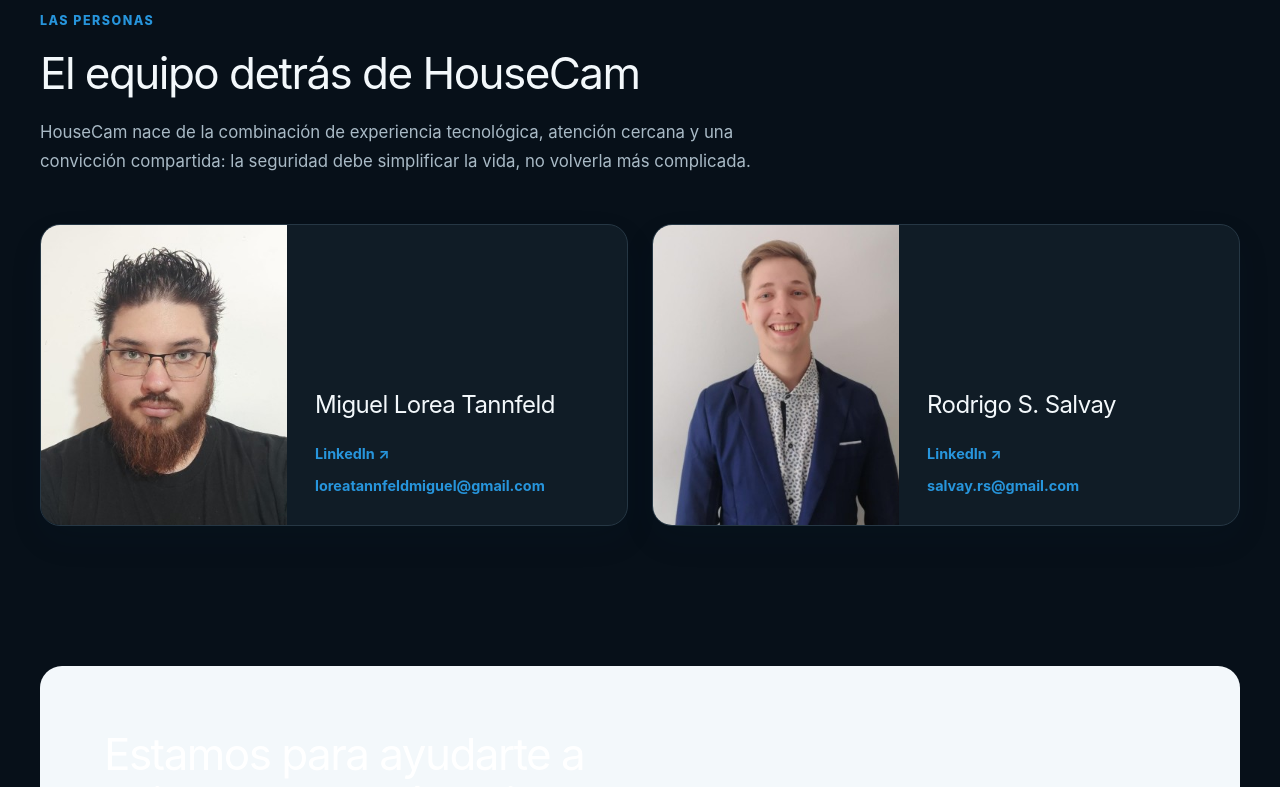
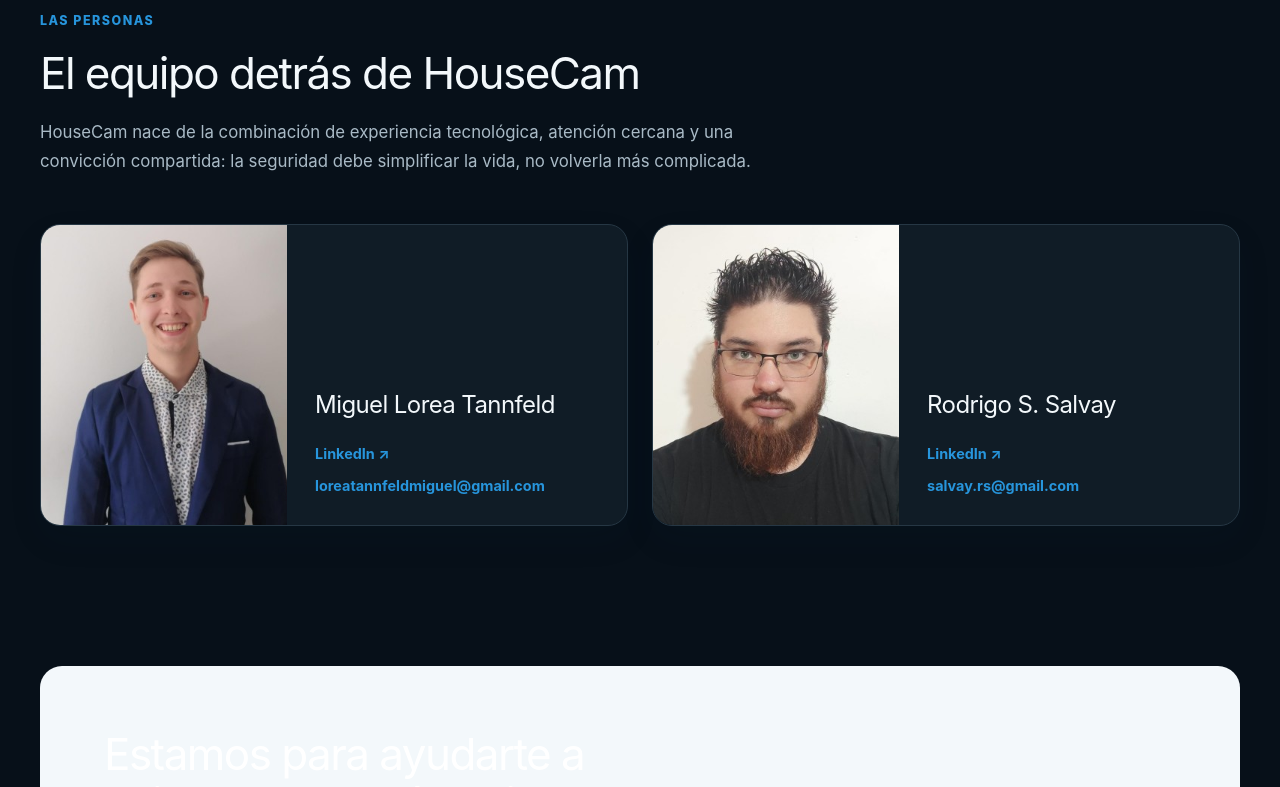
Before and after one commit to junsey/housecam, a Next.js app: page /nosotros in a window 1280 px wide. Shown: the part 1876-2663 px from the top of the page. Built offline with nearby package versions, Linux system fonts and the light colour scheme; no server answers.

Commit message:
Correct team photo assignments

```diff
--- a/src/features/about/about-content.ts
+++ b/src/features/about/about-content.ts
@@ -10,7 +10,7 @@ export type TeamMember = {
 export const teamMembers: readonly TeamMember[] = [
   {
     name: "Miguel Lorea Tannfeld",
-    image: "/team/miguel-lorea-tannfeld.png",
+    image: "/team/rodrigo-s-salvay.png",
     alt: "Miguel Lorea Tannfeld, integrante de HouseCam",
     objectPosition: "50% 34%",
     linkedIn: "https://www.linkedin.com/in/miguel-lorea-tannfeld-194a5928a/",
@@ -18,7 +18,7 @@ export const teamMembers: readonly TeamMember[] = [
   },
   {
     name: "Rodrigo S. Salvay",
-    image: "/team/rodrigo-s-salvay.png",
+    image: "/team/miguel-lorea-tannfeld.png",
     alt: "Rodrigo S. Salvay, integrante de HouseCam",
     objectPosition: "50% 30%",
     linkedIn: "https://www.linkedin.com/in/rodrigo-sebastian-salvay/",
```
